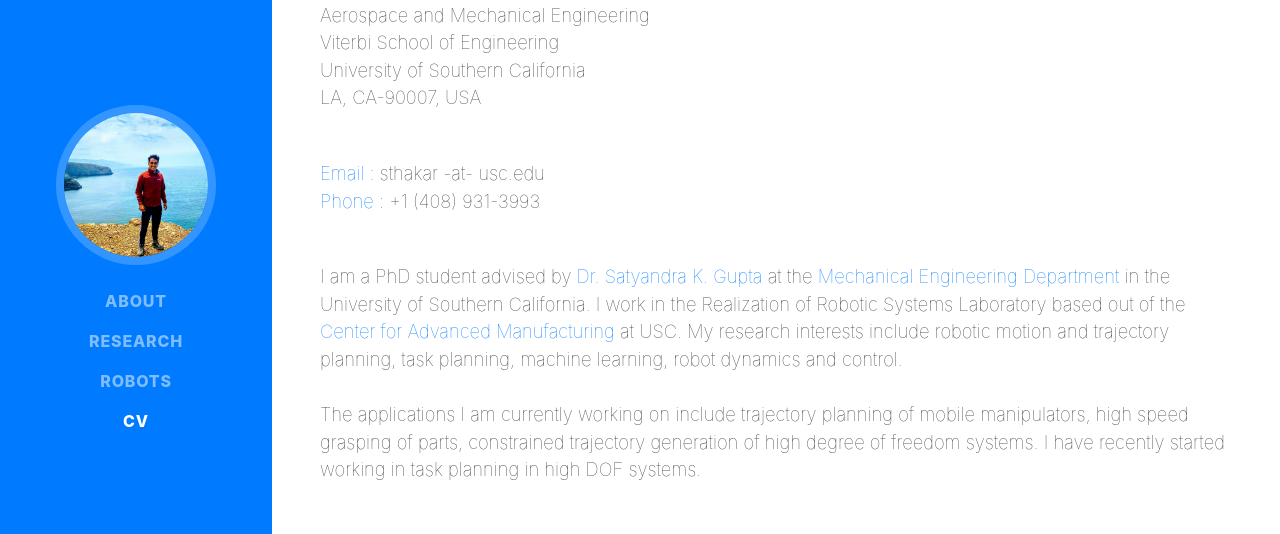
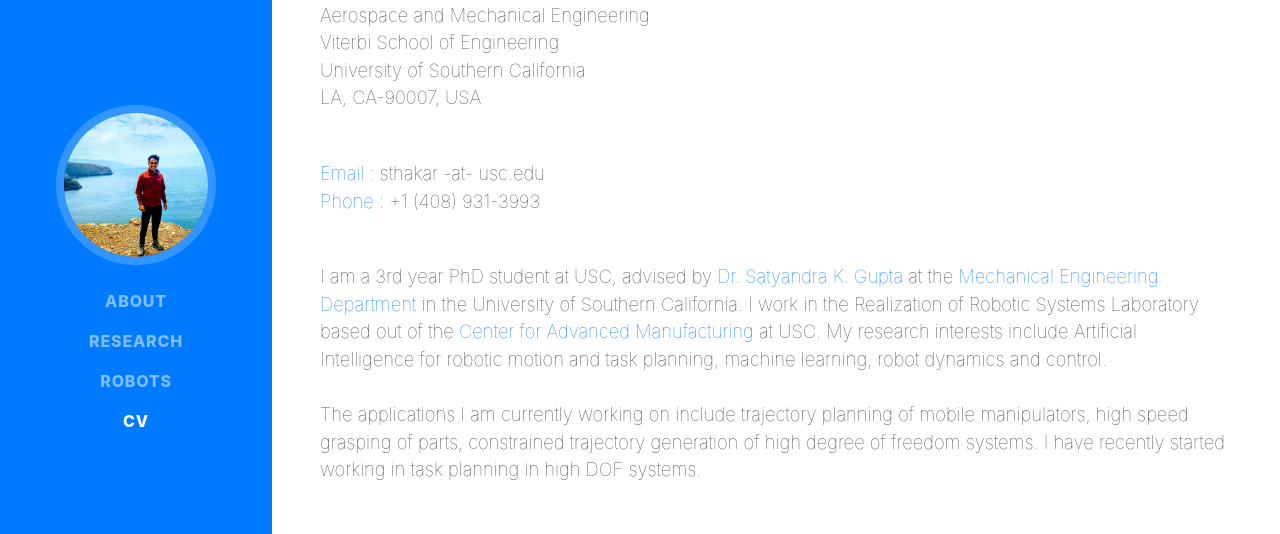
Before and after one commit to Shantanuthakar/shantanuthakar.github.io, a website with bundled scripts: page index.html in a window 1280 px wide. Shown: the part 131-665 px from the top of the page. Built offline with nearby package versions, Linux system fonts and the light colour scheme; a web font is replaced by a local one.

Commit message:
intro mod

```diff
--- a/index.html
+++ b/index.html
@@ -91,7 +91,7 @@
                  <span class="text-primary">Email </span> : sthakar -at- usc.edu<br />
                  <span class="text-primary">Phone </span> : +1 (408) 931-3993
            </p>
-          <p class="lead mb-0">I am a PhD student advised by <a href="http://ruk.usc.edu/bio/gupta/">Dr. Satyandra K. Gupta</a> at the <a href="https://ame.usc.edu/">Mechanical Engineering Department</a> in the University of Southern California. I work in the Realization of Robotic Systems Laboratory based out of the <a href="https://http://cam.usc.edu/">Center for Advanced Manufacturing</a> at USC. My research interests include robotic motion and trajectory planning, task planning, machine learning, robot dynamics and control.<br />
+          <p class="lead mb-0">I am a 3rd year PhD student at USC, advised by <a href="http://ruk.usc.edu/bio/gupta/">Dr. Satyandra K. Gupta</a> at the <a href="https://ame.usc.edu/">Mechanical Engineering Department</a> in the University of Southern California. I work in the Realization of Robotic Systems Laboratory based out of the <a href="https://http://cam.usc.edu/">Center for Advanced Manufacturing</a> at USC. My research interests include Artificial Intelligence for robotic motion and task planning, machine learning, robot dynamics and control.<br />
           <br/>
           The applications I am currently working on include trajectory planning of mobile manipulators, high speed grasping of parts, constrained trajectory generation of high degree of freedom systems. I have recently started working in task planning in high DOF systems.    </p><br />
           <br />
```
